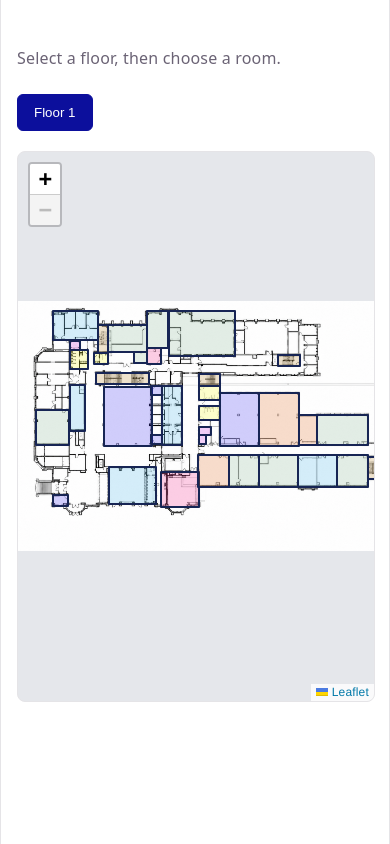
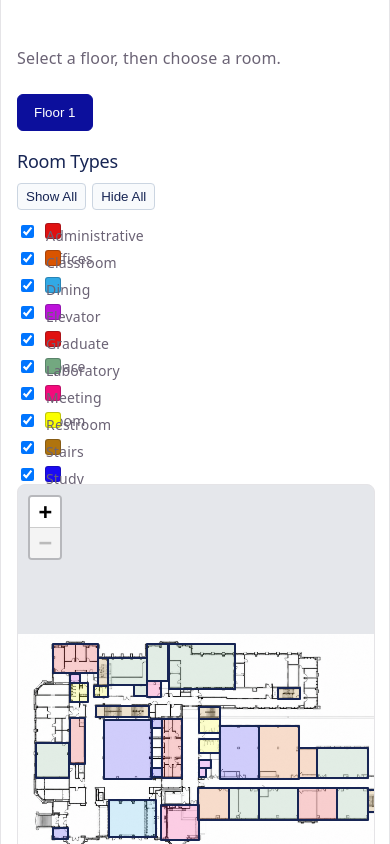
Before and after one commit to klindone-cloud/navDrosdick, a React (Vite) app: page /maps in a window 390 px wide. Shown: the top 844 px of the page. Built offline with nearby package versions, Linux system fonts and the light colour scheme.

Commit message:
added legend still working on debugging

```diff
--- a/src/data/createRooms.jsx
+++ b/src/data/createRooms.jsx
@@ -63,6 +63,7 @@ export function parseRoomsCSV(csvText, mapHeight) {
                 id: String(row.id),
                 name: String(row.location.trim()),
                 level: 1,
+                description: String(row.locationnumber.trim()),
                 type: String(row.category.trim()),
             },
         };
--- a/src/pages/Maps.jsx
+++ b/src/pages/Maps.jsx
@@ -8,7 +8,7 @@ import {
 } from "react-leaflet";
 import {useMapEvents} from "react-leaflet";
 import CoordinatePicker from "../components/CoordinatePicker";
-import { parseRoomsCSV} from "../data/createRooms";
+import {parseRoomsCSV} from "../data/createRooms";
 import "leaflet/dist/leaflet.css";
 
 const MAP_WIDTH = 1600;
@@ -22,72 +22,45 @@ const mapBounds = [
 const floorPlans = {
 	1: "/floors/DrosdickFirstFloor.png"
 };
-/*
-const buildingRooms = {
-	type: "FeatureCollection",
-	features: [
-		{
-			type: "Feature",
-			geometry: {
-				type: "Polygon",
-				coordinates: [
-					[
-						[0, 0],
-						[0, MAP_HEIGHT],
-						[MAP_WIDTH, MAP_HEIGHT],
-						[MAP_WIDTH, 0],
-						[0, 0]
-					]
-				]
-			},
-			properties: {
-				name: "Drosdick Hall",
-				id: "1",
-				level: 1,
-				type: "building",
-				description: "Drosdick Hall is home to Villanova's College of Engineering. It houses various classrooms, offices, and facilities for students and faculty."
 
-			}
-		},
-		{
-			type: "Feature",
-			geometry: {
-				type: "Polygon",
-				coordinates: [
-					[
-						[0, 0],
-						[0, MAP_HEIGHT],
-						[MAP_WIDTH, MAP_HEIGHT],
-						[MAP_WIDTH, 0],
-						[0, 0]
-					]
-				]
-			},
-			properties: {
-				name: "Jones Family Learning Commons",
-				id: "2",
-				level: 1,
-				type: "study space",
-				description: "The Jones Family Learning Commons is a modern learning space designed to foster collaboration and innovation among students and faculty."
-
-			}
-		}
-	]
-};
-*/
 const emptyRooms = {
 	type: "FeatureCollection",
 	features: []
 };
 
+//creating a legend for the map
+const ROOM_COLORS = {
+	"Administrative Offices": "#e01111",
+	"Classroom": "#da5400",
+	"Dining": "#31a9e5",
+	"Elevator": "#bd13db",
+	"Graduate Space": "#e01111",
+	"Laboratory": "#73a880",
+	"Meeting Room": "#f50b7c",
+	"Restroom": "#fbff00",
+	"Stairs": "#b0740e",
+	"Study Space": "#1b0bf1",
+};
+
+function getRoomColor(type) {
+	return ROOM_COLORS[type] ?? "#ffffff"; // Default color if type is not found
+}
+
 function Maps() {
 	const [selectedFloor, setSelectedFloor] = useState(1);
 	const [buildingRooms, setBuildingRooms] = useState(emptyRooms);
+	const [hiddenTypes, setHiddenTypes] = useState(new Set());
+
+	const roomTypes = useMemo(() => {
+		const types = buildingRooms.features.map((room) => room.properties.type);
+
+		return [...new Set(types)].sort();
+	}, [buildingRooms]);
 
 	useEffect(() => {
 		async function loadRooms() {
 			try {
-				const response = await fetch("../data/FirstFloor.csv");
+				const response = await fetch("../data/FirstFloor2.csv");
 
 				if (!response.ok) {
 					throw new Error(`HTTP error! status: ${response.status}`);
@@ -113,18 +86,46 @@ if (csvText.trimStart().startsWith("<")) {
 	const visibleRooms = useMemo(() => ({
 		...buildingRooms,
 		features: buildingRooms.features.filter(
-			(room) => room.properties.level === selectedFloor,
+			(room) => room.properties.level === selectedFloor &&
+				!hiddenTypes.has(room.properties.type)
 		),
 	}),
 	[buildingRooms, selectedFloor],
 	);
 
+	//toggles the visibility of a room type on the map
+	function toggleRoomType(type) {
+		setHiddenTypes((currentTypes) => {
+			const updatesTypes = new Set(currentTypes);
+
+			if(updatedTypes.has(type)) {
+				updatedTypes.delete(type);
+			} else {
+				updatedTypes.add(type);
+			}
+
+			return updatedTypes;
+		});
+	}
+
+	function showAllRoomTypes() {
+		setHiddenTypes(new Set());
+	}
+
+	function hideAllRoomTypes() {
+		setHiddenTypes(new Set(roomTypes));
+	}
+
+	//creates overlay popups for each room on the map
 	function addRoomPopup(feature, layer) {
+		console.log(`Description:${feature.properties.description}`);
 		layer.bindPopup(
 			`<strong>${feature.properties.name}</strong><br/>
 			Floor ${feature.properties.level}<br/>
+			Location: ${feature.properties.description}<br/>
 			${feature.properties.type}`);
 	}
+	//prints coordinates of the point clicked on the map to the console
 	function handleCoordinateChange(coordinate) {
 		console.log(`Map point: [${coordinate.x}, ${coordinate.y}]`);
 	}
@@ -151,6 +152,29 @@ if (csvText.trimStart().startsWith("<")) {
 					})}
 				</div>
 			</header>
+			<div className="map-wrapper">
+				<aside className="room-type-legend">
+					<div className="legend-header">
+						<h2>Room Types</h2>
+
+						<div className="legend-actions">
+							<button type="button" onClick={showAllRoomTypes}>Show All</button>
+							<button type="button" onClick={hideAllRoomTypes}>Hide All</button>
+						</div>
+					</div>
+
+					<div className="legend-options">
+						{roomTypes.map((type) => (
+							<label key={type} className="legend-option">
+								<input type="checkbox"
+									checked={!hiddenTypes.has(type)}
+									onChange={() => toggleRoomType(type)}
+									/>
+								<span className="legend-color" style={{ backgroundColor: getRoomColor(type) }}>{type}</span>
+							</label>
+						))}
+					</div>
+				</aside>
 			<MapContainer
 				crs={L.CRS.Simple}
 				bounds={mapBounds}
@@ -163,8 +187,9 @@ if (csvText.trimStart().startsWith("<")) {
 				<ImageOverlay key={`image-${selectedFloor}`} url={floorPlans[selectedFloor]} bounds={mapBounds} />
 				<CoordinatePicker imageHeight={MAP_HEIGHT} onCoordinateChange={handleCoordinateChange} />
 
-				<GeoJSON key={`rooms-${selectedFloor}-${visibleRooms.features.length}`} data={visibleRooms} style={(feature)=>({ color: "#172554", weight: 2, fillColor: feature.properties.type === "Classroom" ? "#da5400": feature.properties.type === "Meeting Room" ? "#f50b7c" : feature.properties.type === "Elevator" ? "#bd13db" : feature.properties.type === "Laboratory" ? "#73a880" : feature.properties.type === "Study Space" ? "#1b0bf1" : feature.properties.type === "Stairs" ? "#b0740e" : feature.properties.type === "Restroom" ? "#fbff00" : "#31a9e5", fillOpacity: 0.2,})} onEachFeature={addRoomPopup} />
+				<GeoJSON key={`rooms-${selectedFloor}-${visibleRooms.features.map((room) => room.properties.id).join('-')}`} data={visibleRooms} style={(feature)=>({ color: "#172554", weight: 2, fillColor: feature.properties.type === "Classroom" ? "#da5400": feature.properties.type === "Meeting Room" ? "#f50b7c" : feature.properties.type === "Elevator" ? "#bd13db" : feature.properties.type === "Laboratory" ? "#73a880" : feature.properties.type === "Study Space" ? "#1b0bf1" : feature.properties.type === "Stairs" ? "#b0740e" : feature.properties.type === "Restroom" ? "#fbff00" : (feature.properties.type === "Graduate Space" || feature.properties.type === "Administrative Offices") ? "#e01111" : "#31a9e5", fillOpacity: 0.2,})} onEachFeature={addRoomPopup} />
 			</MapContainer>
+			</div>
 		</main>
 	);
 }
--- a/src/style.css
+++ b/src/style.css
@@ -490,4 +490,83 @@ code {
   .indoor-map {
     height: 65vh;
   }
+
+  .map-wrapper {
+  position: relative;
 }
+
+.map-legend {
+  position: absolute;
+  z-index: 1000;
+  top: 16px;
+  right: 16px;
+  width: min(260px, calc(100% - 32px));
+  max-height: calc(100% - 32px);
+  padding: 16px;
+  overflow-y: auto;
+  color: #172554;
+  border: 1px solid #cbd5e1;
+  border-radius: 10px;
+  background: rgba(255, 255, 255, 0.95);
+  box-shadow: 0 4px 16px rgba(15, 23, 42, 0.2);
+  box-sizing: border-box;
+  text-align: left;
+}
+
+.legend-header h2 {
+  margin: 0 0 10px;
+  color: #172554;
+  font-size: 18px;
+}
+
+.legend-actions {
+  display: flex;
+  gap: 6px;
+  margin-bottom: 12px;
+}
+
+.legend-actions button {
+  padding: 5px 8px;
+  color: #172554;
+  border: 1px solid #cbd5e1;
+  border-radius: 4px;
+  background: #f8fafc;
+  cursor: pointer;
+}
+
+.legend-actions button:hover {
+  background: #e2e8f0;
+}
+
+.legend-options {
+  display: grid;
+  gap: 8px;
+}
+
+.legend-option {
+  display: grid;
+  grid-template-columns: auto 14px 1fr;
+  align-items: center;
+  gap: 8px;
+  cursor: pointer;
+  font-size: 14px;
+}
+
+.legend-color {
+  width: 14px;
+  height: 14px;
+  border: 1px solid rgba(15, 23, 42, 0.25);
+  border-radius: 3px;
+}
+
+@media (max-width: 720px) {
+  .map-legend {
+    position: relative;
+    top: auto;
+    right: auto;
+    width: 100%;
+    max-height: none;
+    margin-bottom: 12px;
+  }
+}
+}
```
Also changed, not shown: public/data/FirstFloor2.csv (added).
